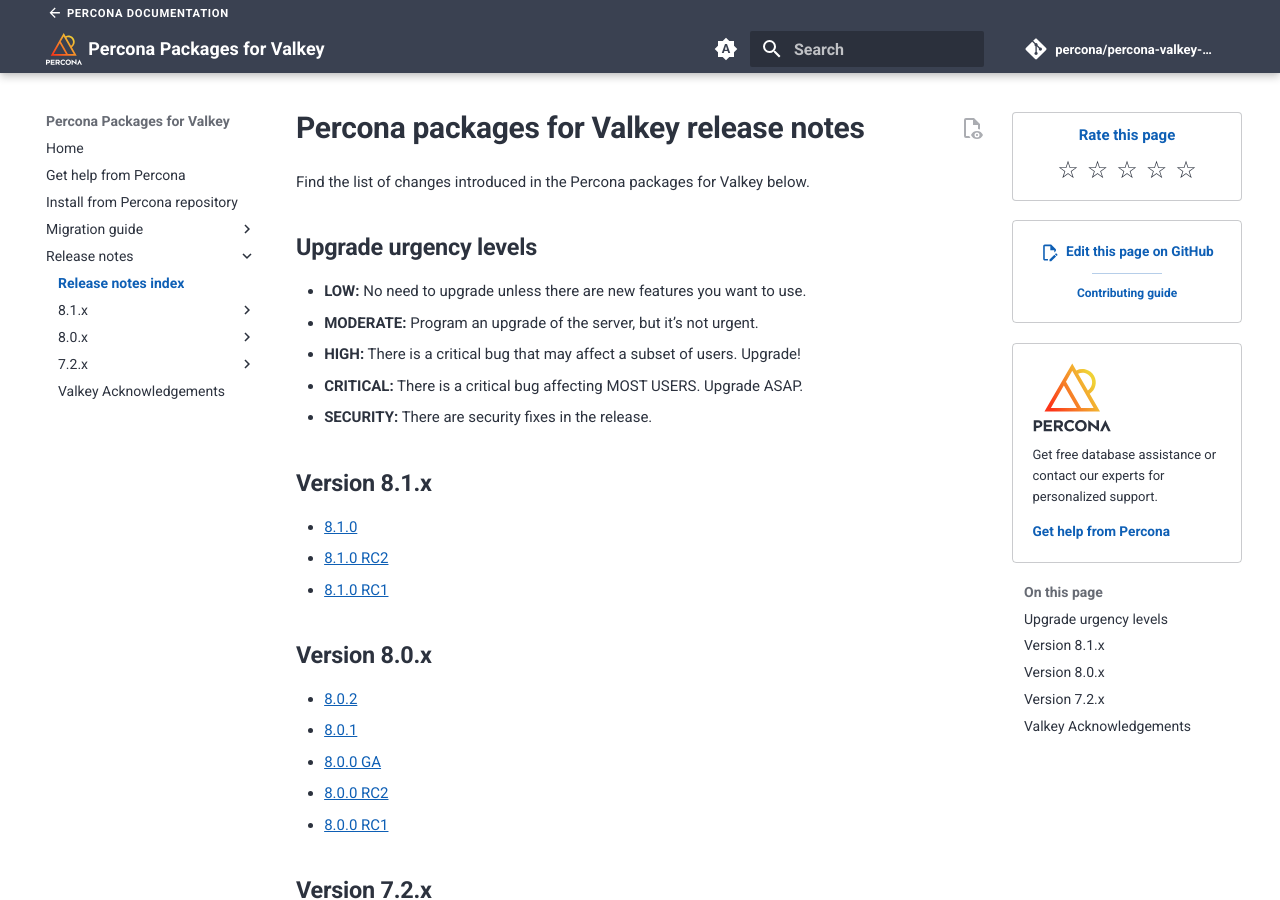
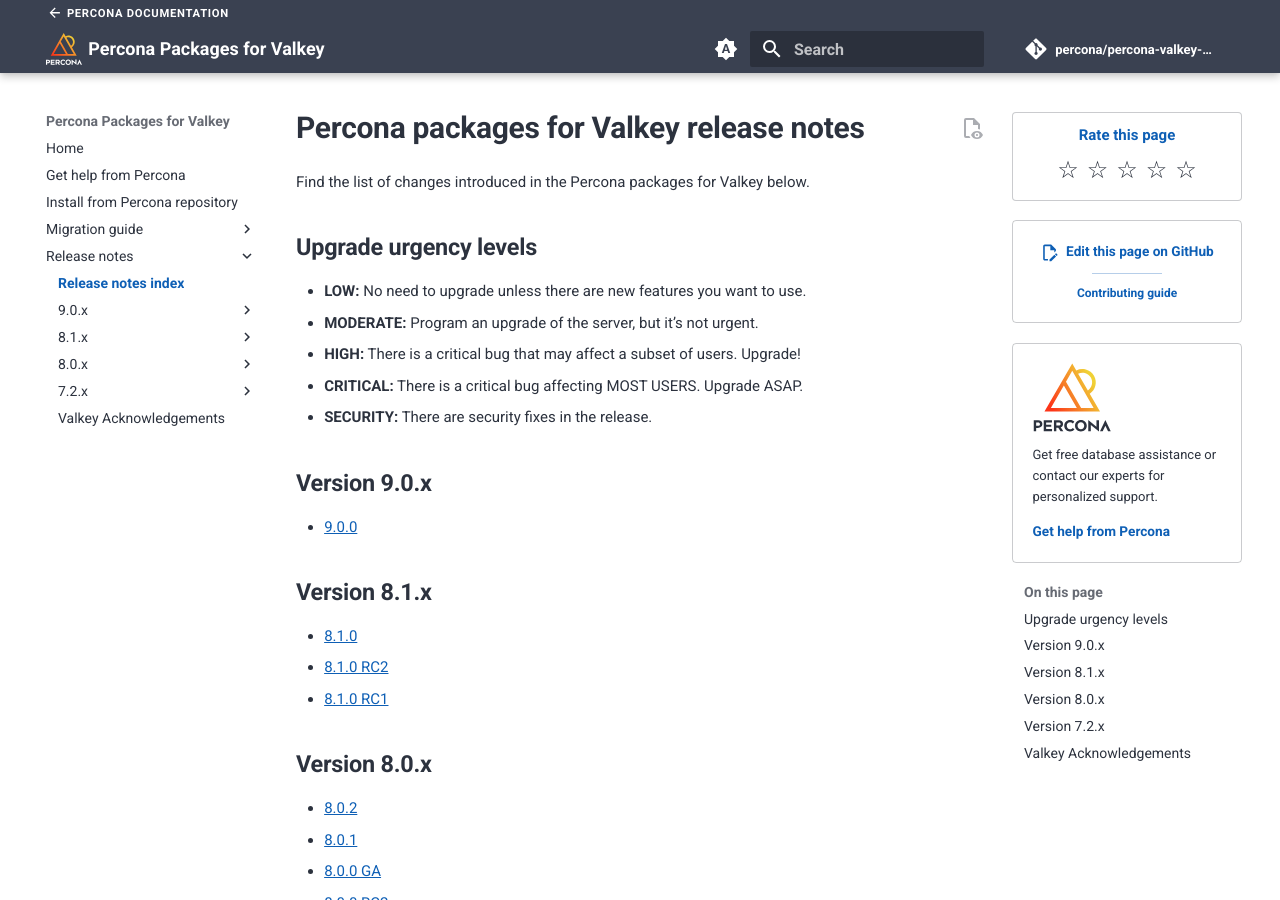
Before and after one commit to percona/percona-valkey-doc, an MkDocs documentation site: the page built from docs/release-notes/release-notes.md, in a window 1280 px wide and 900 px high. Built offline with MkDocs 1.6.1 and Material for MkDocs 9.7.7, drawn with Linux system fonts in a browser that asks for light colours; nearby versions of some CDN libraries; some web fonts are replaced; comment, search, counter and statistics services are not loaded; part of the change alters nothing that is shown.

Commit message:
Update release notes with 9.0.0 GA release
This PR adds the upstream GA release for 9.0.0

```diff
--- /dev/null
+++ b/docs/release-notes/9.0.0.md
@@ -0,0 +1,28 @@
+# Valkey 9.0.0 release notes
+
+--8<-- "upgrade-urgency.md"
+
+## Valkey 9.0.0 GA - Released October 21, 2025
+
+Upgrade urgency **LOW**.
+
+This is the first release of Valkey 9.0 which includes stability, bug fixes, and incremental improvements over the third release candidate.
+
+### Bug fixes
+
+* HSETEX with FXX should not create an object if it does not exist ([#2716])
+* Fix crash when aborting a slot migration while child snapshot is active ([#2721])
+* Fix double MOVED reply on unblock at failover ([#2734])
+* Fix memory leak with CLIENT LIST/KILL duplicate filters ([#2362])
+* Fix incorrect accounting after completed atomic slot migration ([#2749])
+* Fix Lua VM crash after FUNCTION FLUSH ASYNC + FUNCTION LOAD ([#1826]), ([#2750])
+* Fix invalid memory address caused by hashtable shrinking during safe iteration ([#2753])
+
+[#2716]: https://github.com/valkey-io/valkey/pull/2716
+[#2721]: https://github.com/valkey-io/valkey/pull/2721
+[#2734]: https://github.com/valkey-io/valkey/pull/2734
+[#2362]: https://github.com/valkey-io/valkey/pull/2362
+[#2749]: https://github.com/valkey-io/valkey/pull/2749
+[#1826]: https://github.com/valkey-io/valkey/pull/1826
+[#2750]: https://github.com/valkey-io/valkey/pull/2750
+[#2753]: https://github.com/valkey-io/valkey/pull/2753
--- a/docs/release-notes/release-notes.md
+++ b/docs/release-notes/release-notes.md
@@ -3,6 +3,10 @@
 Find the list of changes introduced in the Percona packages for Valkey below.
 
 --8<-- "upgrade-urgency.md"
+
+## Version 9.0.x
+
+* [9.0.0](9.0.0.md)
 
 ## Version 8.1.x
 
--- a/mkdocs.yml
+++ b/mkdocs.yml
@@ -162,6 +162,8 @@ nav:
     - "Migrate a cluster": migration-guide/migrate-cluster.md
   - Release notes:
     - "Release notes index": release-notes/release-notes.md
+    - 9.0.x:
+      - "9.0.0": release-notes/9.0.0.md
     - 8.1.x:
       - "8.1.0": release-notes/8.1.0.md
       - "8.1.0 RC2": release-notes/8.1.0-rc2.md
```
